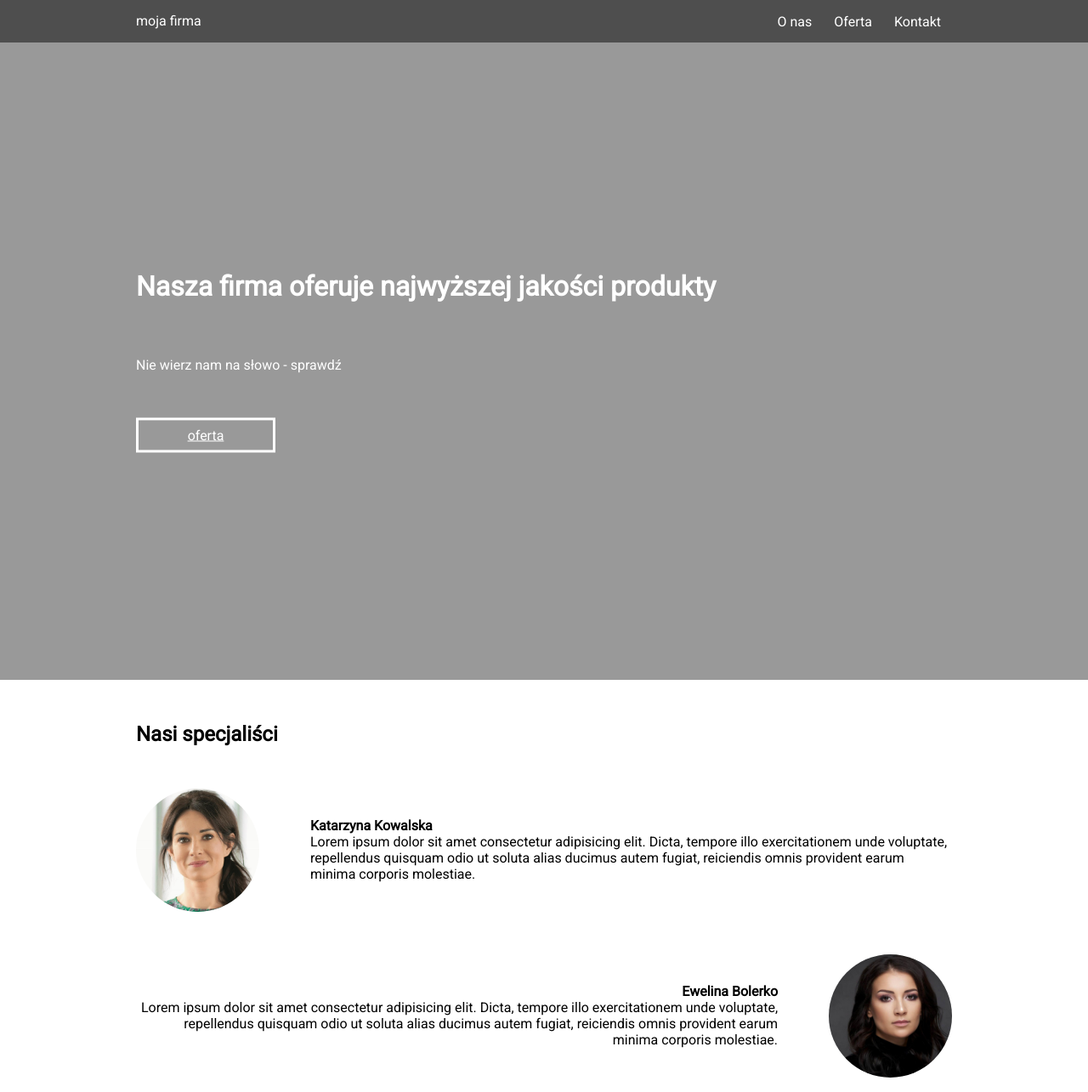
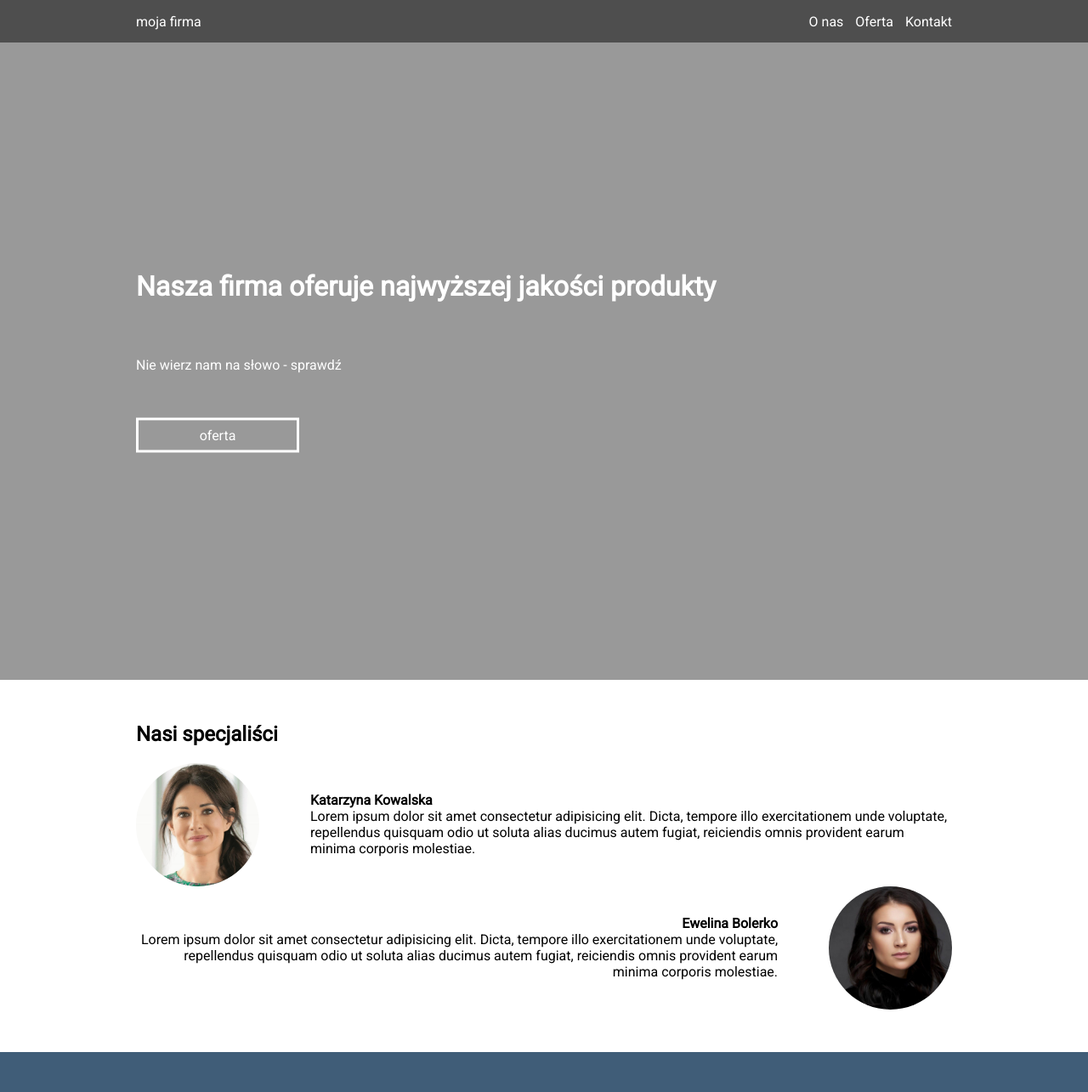
Before and after one commit to weronikaskierkowska/Projekt1, a plain HTML site: page index.html in a window 1280 px wide. Shown: the top 1285 px of the page at 85% size. Drawn offline with Linux system fonts and the light colour scheme.

Commit message:
corrections

```diff
--- a/css/style.css
+++ b/css/style.css
@@ -13,41 +13,36 @@
 /* nav */
 
 nav {
-	width: 100%;
 	height: 50px;
 	background-color: #4e4e4e;
 	color: white;
 }
 
-ul {
+.nav {
 	height: 50px;
 	display: flex;
-	justify-content: flex-end;
+	justify-content: space-between;
 	align-items: center;
 }
 
 li {
 	list-style-type: none;
-	margin: 0 13px;
+	display: inline;
+	padding-left: 10px;
 }
+
 li a {
 	color: white;
 	text-decoration: none;
 }
-.nav-brand-name {
-	height: 29px;
-	width: 88px;
-	position: absolute;
-	top: 15px;
-}
 
-.kontakt a {
+.contact a {
 	cursor: not-allowed;
 }
 
 /* header */
 
-.header-img {
+header {
 	height: calc(100vh - 50px);
 	background-image: url('../img/Tło-sekcji.png');
 	background-position: center;
@@ -78,9 +73,10 @@ li a {
 }
 .header-button {
 	background-color: rgba(255, 255, 255, 0);
-	width: 164px;
-	height: 41px;
+	padding: 15px 25px;
+	width: 20%;
 	border: 3px solid white;
+	text-decoration: none;
 	color: white;
 	text-align: center;
 	padding: 8px;
@@ -93,16 +89,17 @@ li a {
 
 /* main */
 .our-specjalists {
-	margin-top: 50px;
+	padding: 50px 0;
+}
+.our-specjalists h2 {
+	margin-bottom: 20px;
 }
 .bold-text {
 	font-weight: bold;
 }
 .specjalist {
 	display: flex;
-	flex-direction: row;
 	align-items: center;
-	margin: 50px 0px;
 }
 .first-specjalist-img {
 	background-image: url('../img/kobieta1.jfif');
@@ -138,13 +135,12 @@ li a {
 .offer-h2 {
 	color: white;
 	font-size: 36px;
-	margin-top: 50px;
 	margin-bottom: 82px;
 }
 .offer-grid-container {
 	width: 720px;
 	height: 450px;
-	margin: 50px auto;
+	margin: 0 auto;
 	display: grid;
 	grid-template-columns: 30% 30% 30%;
 	grid-template-rows: 50% 50%;
@@ -191,7 +187,6 @@ li a {
 	color: white;
 	height: 100%;
 	display: flex;
-	flex-direction: row;
 	align-items: center;
 	justify-content: space-between;
 }
--- a/index.html
+++ b/index.html
@@ -14,29 +14,27 @@
 
 	<body>
 		<nav>
-			<section class="nav container">
+			<div class="nav container">
 				<div class="nav-brand-name">moja firma</div>
 				<ul>
-					<li class="onas"><a href="#onas"> O nas</a></li>
-					<li class="oferta"><a href="#oferta"> Oferta</a></li>
-					<li class="kontakt"><a href="#kontakt"> Kontakt </a></li>
+					<li class="about-us"><a href="#about-us"> O nas</a></li>
+					<li class="offer"><a href="#offer"> Oferta</a></li>
+					<li class="contact"><a href="#contact"> Kontakt </a></li>
 				</ul>
-			</section>
+			</div>
 		</nav>
 		<header>
-			<div class="header-img">
 			<div class="header-bg"></div>
 			<div class="header-text container">
 				<h1>Nasza firma oferuje najwyższej jakości produkty</h1>
 				<p>Nie wierz nam na słowo - sprawdź</p>
-					<a href="#oferta" class="header-button">oferta </a>
-				</div>
+				<a href="#offer" class="header-button">oferta </a>
 			</div>
 		</header>
 		<main>
-			<section class="our-specjalists container" id="onas">
+			<section class="our-specjalists container" id="about-us">
 				<h2>Nasi specjaliści</h2>
-				<section class="specjalist">
+				<div class="specjalist">
 					<div class="first-specjalist-img"></div>
 					<div>
 						<p class="bold-text">Katarzyna Kowalska</p>
@@ -46,8 +44,8 @@
 							earum minima corporis molestiae.
 						</p>
 					</div>
-				</section>
-				<section class="specjalist">
+				</div>
+				<div class="specjalist">
 					<div class="second-specjalist-img"></div>
 					<div>
 						<p class="bold-text specjalist-reverse-text">Ewelina Bolerko</p>
@@ -57,10 +55,10 @@
 							earum minima corporis molestiae.
 						</p>
 					</div>
-				</section>
+				</div>
 			</section>
 			<section class="offer blue-bcg">
-				<h2 class="offer-h2 container" id="oferta">Czym zajmuje się nasza firma?</h2>
+				<h2 class="offer-h2 container" id="offer">Czym zajmuje się nasza firma?</h2>
 				<div class="offer-grid-container">
 					<div class="grid-item">
 						<p>Usługa 1<br />(nowość)</p>
@@ -84,16 +82,14 @@
 				</div>
 			</section>
 		</main>
-		<footer>
-			<section class="grey-bcg">
-				<section class="footer container">
+		<footer class="grey-bcg">
+			<div class="footer container">
 				<p class="footer-text">Nazwa Firmy - wszelkie prawa zastrzeżone, 2023</p>
 				<div class="footer-icons">
 					<i class="fa-brands fa-square-facebook"></i>
 					<i class="fa-brands fa-instagram"></i>
 				</div>
-				</section>
-			</section>
+			</div>
 		</footer>
 	</body>
 </html>
```
Lines whose indentation alone changed are shown as unchanged.
